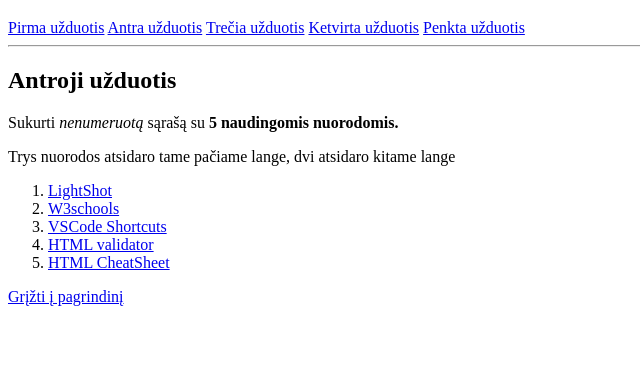
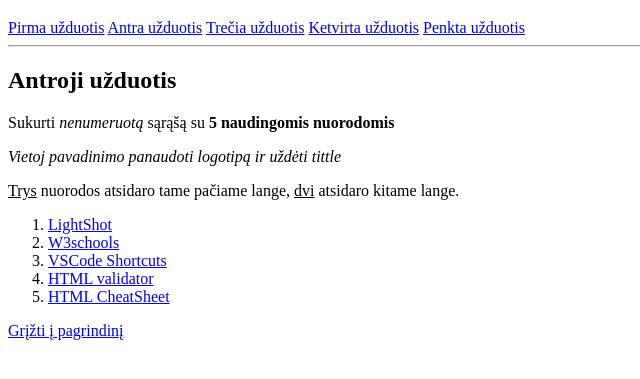
Before and after one commit to Gydytojas/practice, a plain HTML site: page pages/antra.html in a window 1280 px wide. Shown: the part 61-440 px from the top of the page, without its empty margins (0-640 px from the left). Drawn offline with Linux system fonts and the light colour scheme.

Commit message:
corection of first and second units

```diff
--- a/pages/antra.html
+++ b/pages/antra.html
@@ -17,8 +17,9 @@
     </nav>
     <hr>
     <h2>Antroji užduotis</h2>
-    <p>Sukurti <em>nenumeruotą</em> sąrašą su <strong>5 naudingomis nuorodomis.</strong></p>
-    <p>Trys nuorodos atsidaro tame pačiame lange, dvi atsidaro kitame lange</p>
+    <p>Sukurti <em>nenumeruotą</em> sąrąšą su <strong>5 naudingomis nuorodomis</strong></p>
+    <p><em>Vietoj pavadinimo panaudoti logotipą ir uždėti tittle</em></p>
+    <p><u>Trys</u> nuorodos atsidaro tame pačiame lange, <u>dvi</u> atsidaro kitame lange.</p>
     <ol>
         <li><a href="https://app.prntscr.com/en/index.html">LightShot</a></li>
         <li><a href="https://www.w3schools.com/html">W3schools</a></li>
```
Also changed, not shown: pages/pirma.html (+0 -2 lines).
